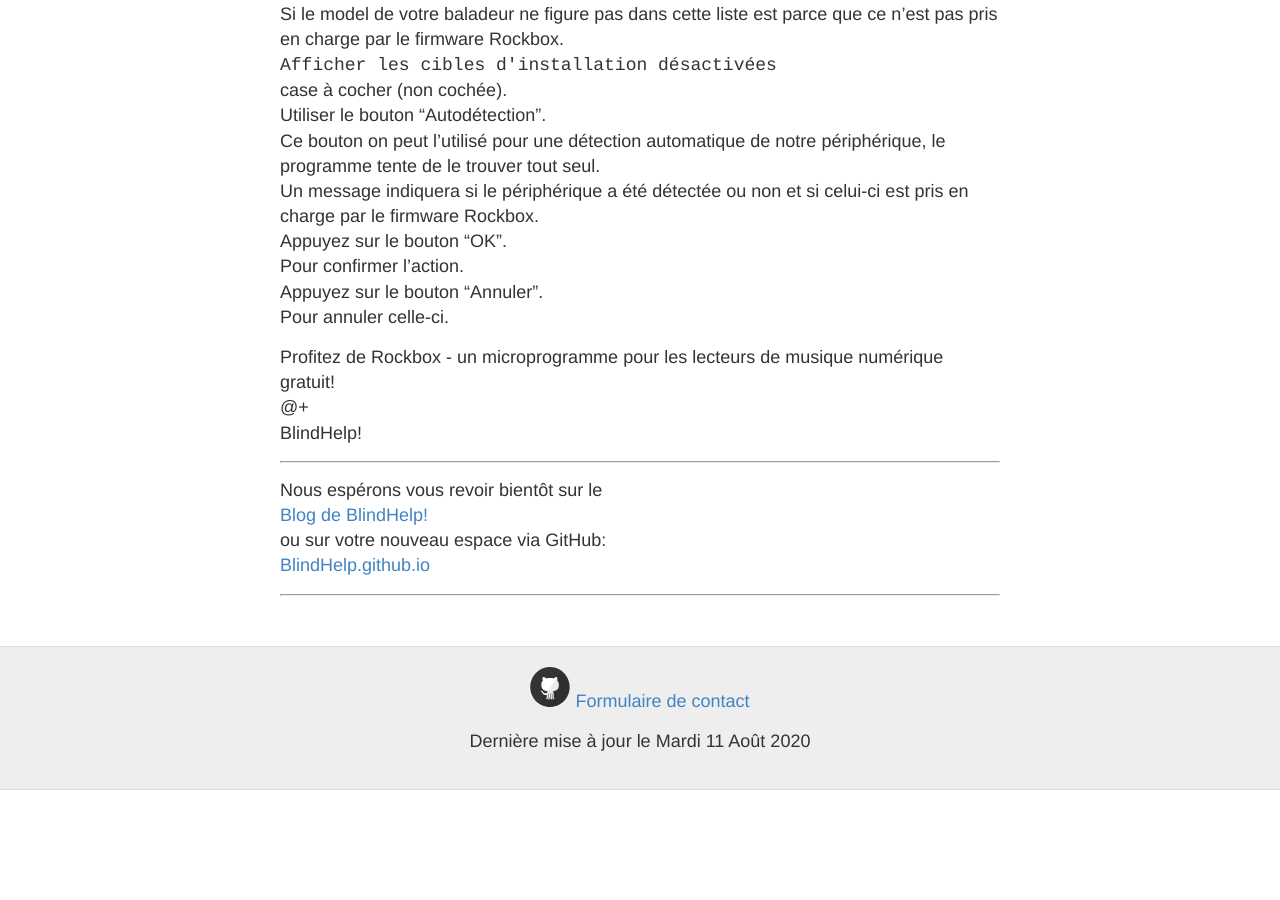
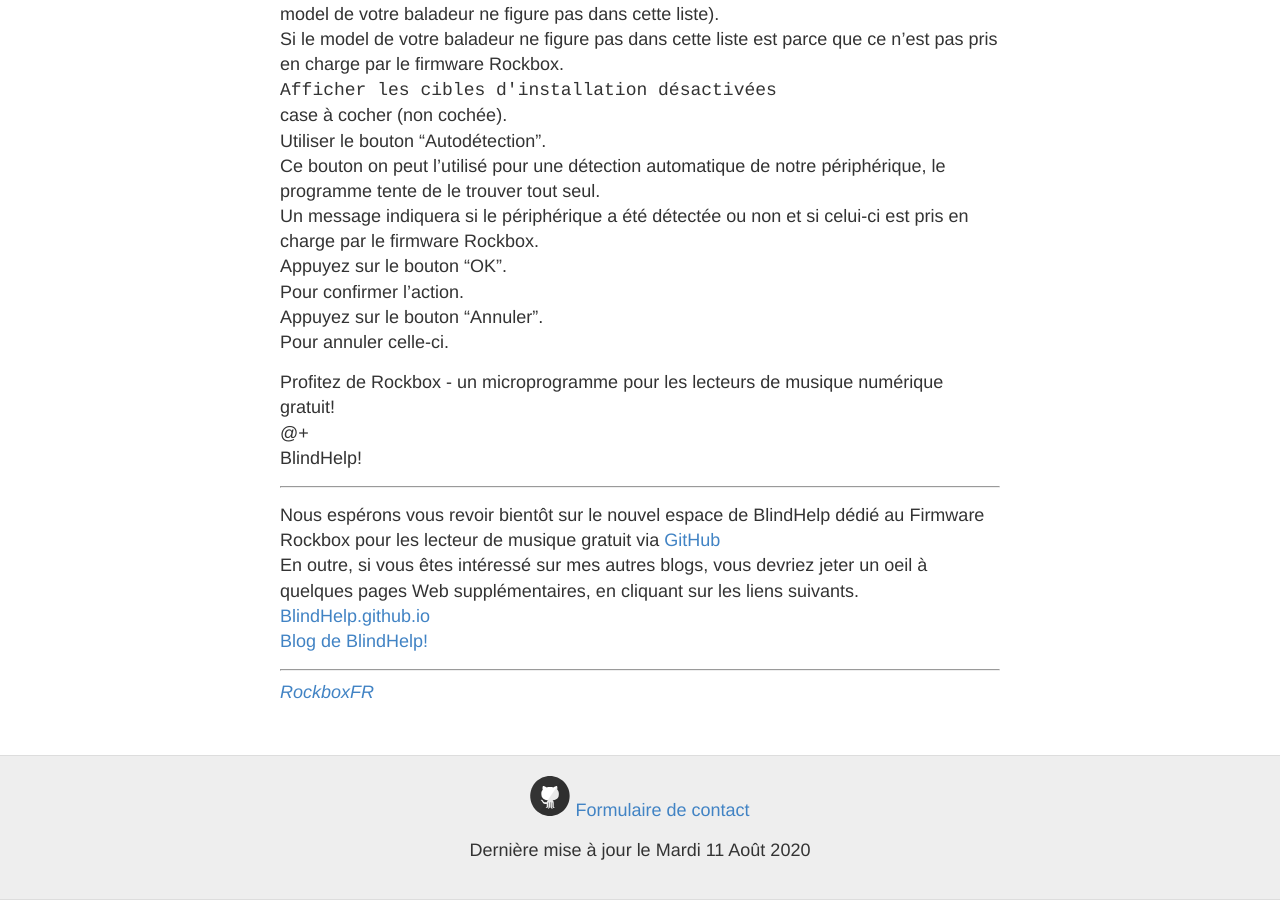
Before and after one commit to BlindHelp/rockboxfr, a Jekyll site: the page built from _posts/2020-08-11-Rockbox.md, in a window 1280 px wide and 900 px high, scrolled down 4912 px. Built offline with Jekyll 4.4.1, drawn with Linux system fonts in a browser that asks for light colours; comment, search, counter and statistics services are not loaded; before the commit the page ends 5702 px from its top, so only the background shows below that; some of the changed text lies outside the part shown.

Commit message:
Modified some files

```diff
--- a/_layouts/default.html
+++ b/_layouts/default.html
@@ -37,7 +37,8 @@
 <div class="gcse-search"></div>
 </div>
           <nav>
-            <a accesskey="1" href="{{ site.baseurl }}/">Page d'accueil</a>
+            <a accesskey="1" href="{{ site.baseurl/RockboxFR }}/">Page d'accueil</a>
+                        <a accesskey="2" href="https://www.rockbox.org/"> Rockbox - Free Music Player Firmware (page officielle du firmware Rockbox en anglais)</a>
           </nav>
         </header>
       </div>
--- a/_posts/2020-08-11-Rockbox.md
+++ b/_posts/2020-08-11-Rockbox.md
@@ -1,7 +1,7 @@
 ---
 title: Rockbox - un microprogramme pour les lecteurs de musique numérique gratuit
 layout: post
-author: Rockbox
+author: RockboxFR
 ---
 
 <footer>Mardi 11 Août 2020</footer>
@@ -153,9 +153,9 @@
 
 ---
 
-Nous espérons vous revoir bientôt sur le
+Nous espérons vous revoir bientôt sur le nouvel espace de BlindHelp dédié au Firmware Rockbox pour les lecteur de musique gratuit via [GitHub](https://blindhelp.github.io/RockboxFR)
+En outre, si vous êtes intéressé sur mes autres blogs, vous devriez jeter un oeil à quelques pages Web supplémentaires, en cliquant sur les liens suivants.
+[BlindHelp.github.io](https://blindhelp.github.io)
 [Blog de BlindHelp!](http://blindhelp.blogspot.fr/)
-ou sur  votre nouveau espace via GitHub:
-[BlindHelp.github.io](https://blindhelp.github.io)
 
 ---
```
Also changed, not shown: index.html (+8 -3 lines).
